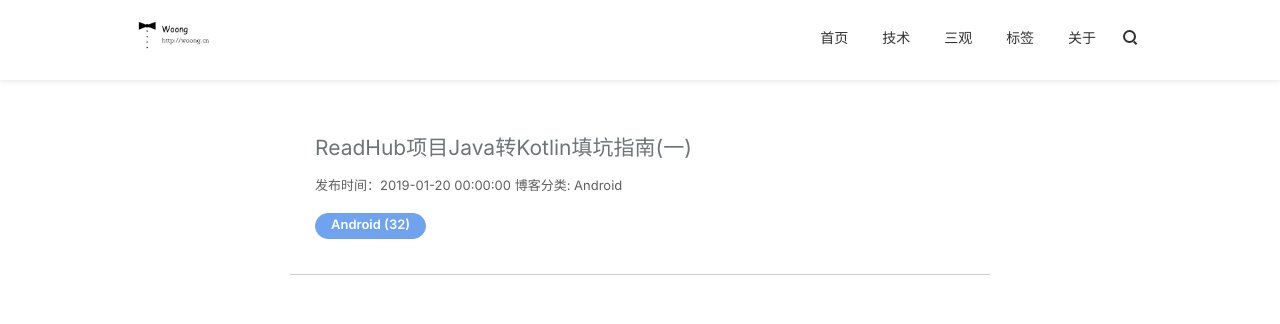
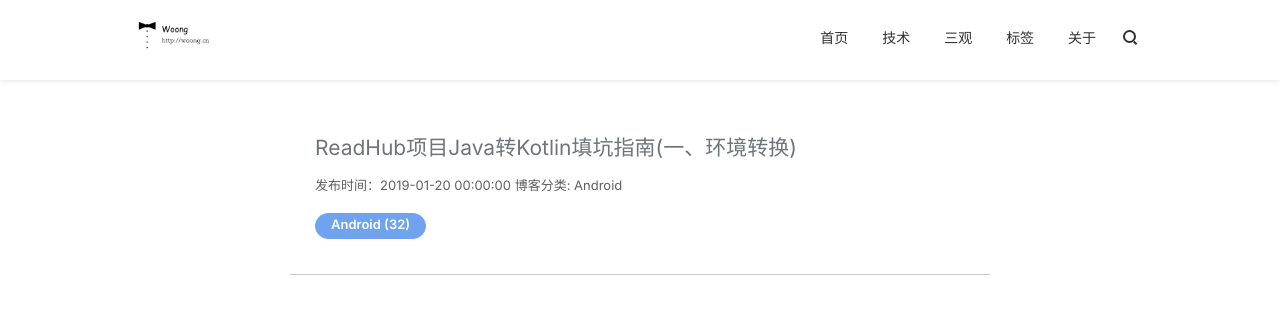
Before and after one commit to j1406493495/j1406493495.github.io, a Jekyll site: the page built from _posts/android/2019-01-20-readhub-kotlin1.md, in a window 1280 px wide and 900 px high. Shown: the top 324 px of the window. Built offline with Jekyll 4.4.1, drawn with Linux system fonts in a browser that asks for light colours; nearby versions of some CDN libraries; comment, search, counter and statistics services are not loaded; some of the changed text lies outside the part shown.

Commit message:
[Bug XXXX] update article Cause: None Solution: None Fixed Version: None Branch: None

```diff
--- a/_posts/android/2019-01-20-readhub-kotlin1.md
+++ b/_posts/android/2019-01-20-readhub-kotlin1.md
@@ -2,7 +2,7 @@
 layout: blog
 android: true
 istop: false
-title: "ReadHub项目Java转Kotlin填坑指南(一)"
+title: "ReadHub项目Java转Kotlin填坑指南(一、环境转换)"
 background-image: https://ws2.sinaimg.cn/large/006tNc79ly1fzdaksqgo0j31930u0n40.jpg
 date:  2019-01-20
 category: Android
@@ -40,7 +40,7 @@
 
 下面开始，就是我的爬坑指南。。。
 
-![](/Users/wong/Library/Application Support/typora-user-images/image-20190120203116640.png)
+![](https://ws4.sinaimg.cn/large/006tNc79ly1fzdcz6zqbmj30ly02ot8y.jpg)
 
 #### Kotlin plugin下载
 
```
